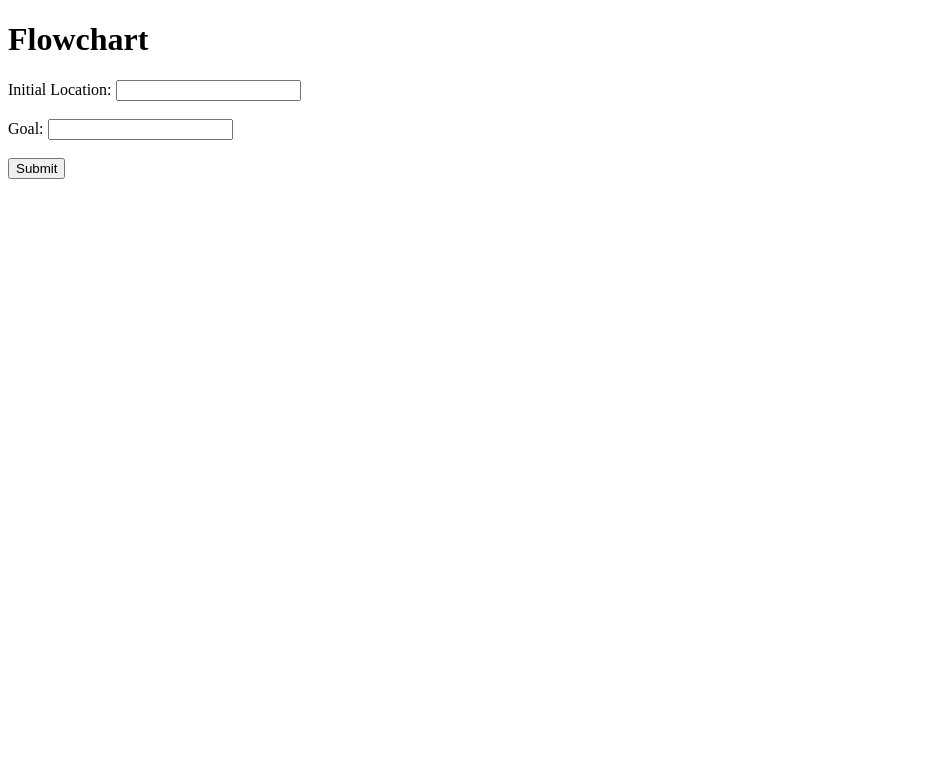
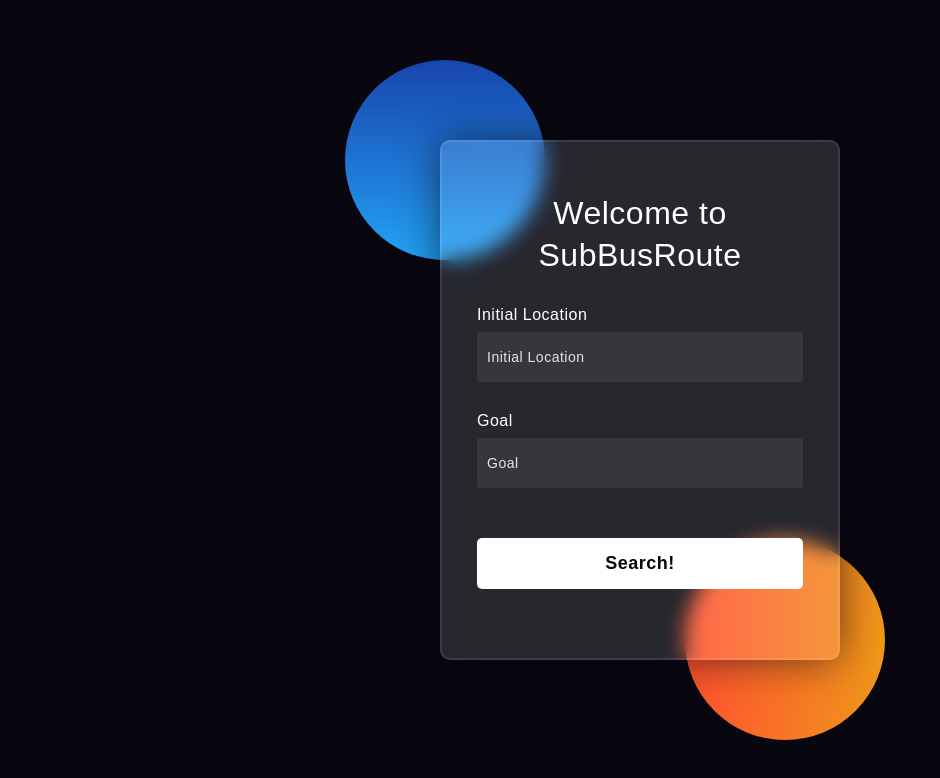
Before and after one commit to michaelgrace72/KKA, a plain HTML site: page index.html in a window 1280 px wide. Shown: the whole page, without its empty margins (0-940 px from the left). Drawn offline with Linux system fonts and the light colour scheme.

Commit message:
setting up the template

```diff
--- a/index.html
+++ b/index.html
@@ -6,11 +6,12 @@
     <title>Document</title>
 
     <title>Flowchart</title>
+    <link rel="stylesheet" href="style.css">
     <script>
         function redirectToResultPage() {
             // Retrieve the values from the input fields
-            var initialLocation = document.getElementById("initial-location").value;
-            var goal = document.getElementById("goal").value;
+            var initialLocation = document.getElementById("username").value;
+            var goal = document.getElementById("password").value;
 
             // Construct the URL for the result page with query parameters
             var url = "result.html?initialLocation=" + encodeURIComponent(initialLocation) + "&goal=" + encodeURIComponent(goal);
@@ -21,15 +22,20 @@
     </script>
 </head>
 <body>
-    <h1>Flowchart</h1>
+    <div class="background">
+        <div class="shape"></div>
+        <div class="shape"></div>
+    </div>
     <form onsubmit="redirectToResultPage(); return false;">
-        <label for="initial-location">Initial Location:</label>
-        <input type="text" id="initial-location" name="initial-location"><br><br>
+        <h3>Welcome to SubBusRoute</h3>
 
-        <label for="goal">Goal:</label>
-        <input type="text" id="goal" name="goal"><br><br>
+        <label for="username">Initial Location</label>
+        <input type="text" placeholder="Initial Location" id="username">
 
-        <input type="submit" value="Submit">
+        <label for="password">Goal</label>
+        <input type="text" placeholder="Goal" id="password">
+
+        <button type="submit" value="submit">Search!</button>
     </form>
 </body>
 </html>
--- a/style.css
+++ b/style.css
@@ -0,0 +1,122 @@
+*,
+*:before,
+*:after{
+    padding: 0;
+    margin: 0;
+    box-sizing: border-box;
+}
+body{
+    background-color: #080710;
+}
+.background{
+    width: 430px;
+    height: 520px;
+    position: absolute;
+    transform: translate(-50%,-50%);
+    left: 50%;
+    top: 50%;
+}
+.background .shape{
+    height: 200px;
+    width: 200px;
+    position: absolute;
+    border-radius: 50%;
+}
+.shape:first-child{
+    background: linear-gradient(
+        #1845ad,
+        #23a2f6
+    );
+    left: -80px;
+    top: -80px;
+}
+.shape:last-child{
+    background: linear-gradient(
+        to right,
+        #ff512f,
+        #f09819
+    );
+    right: -30px;
+    bottom: -80px;
+}
+form{
+    height: 520px;
+    width: 400px;
+    background-color: rgba(255,255,255,0.13);
+    position: absolute;
+    transform: translate(-50%,-50%);
+    top: 50%;
+    left: 50%;
+    border-radius: 10px;
+    backdrop-filter: blur(10px);
+    border: 2px solid rgba(255,255,255,0.1);
+    box-shadow: 0 0 40px rgba(8,7,16,0.6);
+    padding: 50px 35px;
+}
+form *{
+    font-family: 'Poppins',sans-serif;
+    color: #ffffff;
+    letter-spacing: 0.5px;
+    outline: none;
+    border: none;
+}
+form h3{
+    font-size: 32px;
+    font-weight: 500;
+    line-height: 42px;
+    text-align: center;
+}
+
+label{
+    display: block;
+    margin-top: 30px;
+    font-size: 16px;
+    font-weight: 500;
+}
+input{
+    display: block;
+    height: 50px;
+    width: 100%;
+    background-color: rgba(255,255,255,0.07);
+    border-radius: 3px;
+    padding: 0 10px;
+    margin-top: 8px;
+    font-size: 14px;
+    font-weight: 300;
+}
+::placeholder{
+    color: #e5e5e5;
+}
+button{
+    margin-top: 50px;
+    width: 100%;
+    background-color: #ffffff;
+    color: #080710;
+    padding: 15px 0;
+    font-size: 18px;
+    font-weight: 600;
+    border-radius: 5px;
+    cursor: pointer;
+}
+.social{
+  margin-top: 30px;
+  display: flex;
+}
+.social div{
+  background: red;
+  width: 150px;
+  border-radius: 3px;
+  padding: 5px 10px 10px 5px;
+  background-color: rgba(255,255,255,0.27);
+  color: #eaf0fb;
+  text-align: center;
+}
+.social div:hover{
+  background-color: rgba(255,255,255,0.47);
+}
+.social .fb{
+  margin-left: 25px;
+}
+.social i{
+  margin-right: 4px;
+}
```
